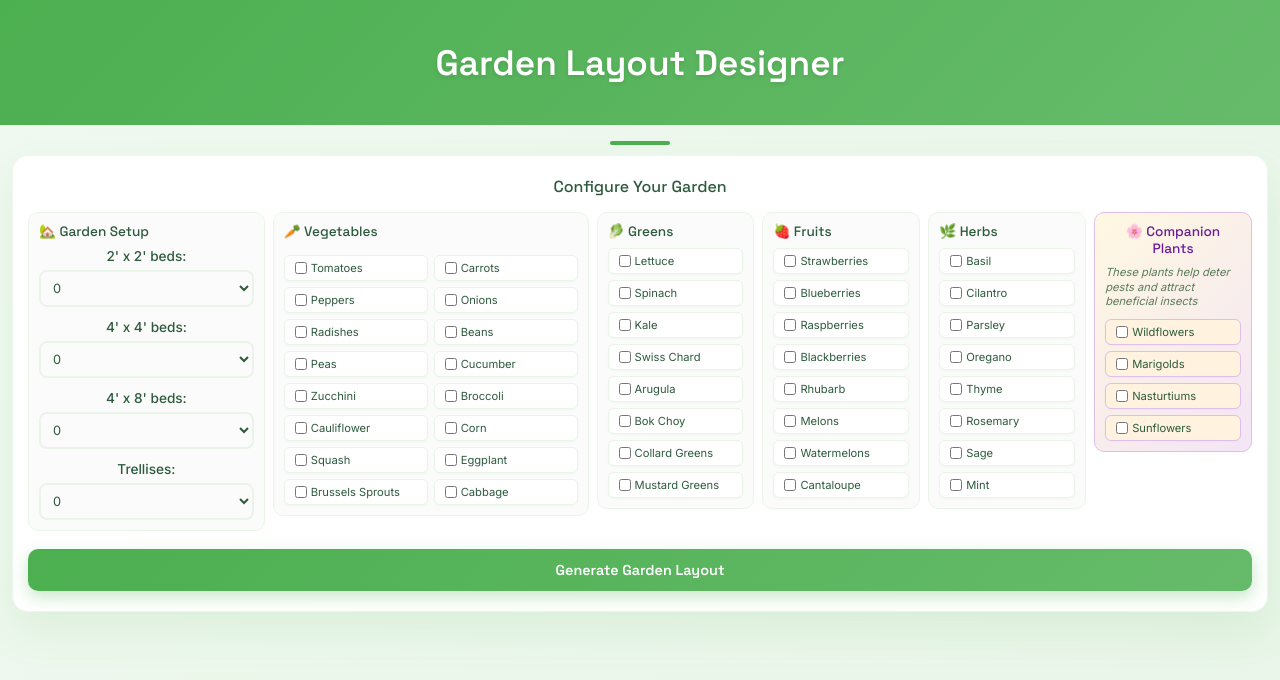
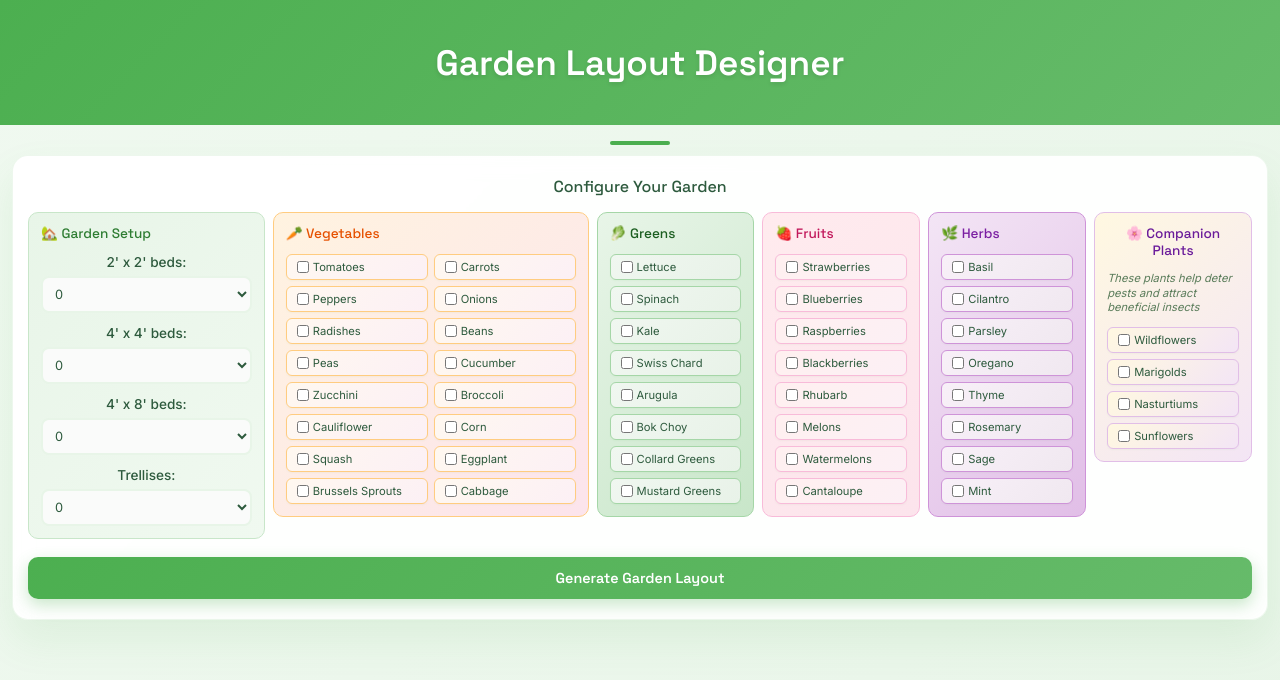
Before and after one commit to johnwyse/garden, a React (Create React App) app: page / in a window 1280 px wide. Shown: the top 680 px of the page. Built offline with nearby package versions, Linux system fonts and the light colour scheme.

Commit message:
spacing and gradient

```diff
--- a/src/components/GardenDesigner.css
+++ b/src/components/GardenDesigner.css
@@ -102,20 +102,24 @@
   display: grid;
   grid-template-columns: 1.5fr 2fr 1fr 1fr 1fr 1fr;
   gap: 8px;
+  align-items: start;
 }
 
 .plant-category {
   margin-bottom: 0;
-  padding: 10px;
+  padding: 12px;
   background: #fafbfa;
   border-radius: 10px;
   border: 1px solid #e8f5e8;
   height: fit-content;
   min-width: 0;
+  display: flex;
+  flex-direction: column;
+  align-items: stretch;
 }
 
 .plant-category h4 {
-  margin: 0 0 8px 0;
+  margin: 0 0 12px 0;
   color: #2d5a3d;
   font-family: 'Space Grotesk', sans-serif;
   font-size: 0.85rem;
@@ -123,15 +127,17 @@
   display: flex;
   align-items: center;
   gap: 4px;
+  flex-shrink: 0;
 }
 
 .category-description {
-  margin: 0 0 10px 0;
+  margin: 0 0 12px 0;
   color: #5a7c5a;
   font-style: italic;
   font-size: 0.7rem;
   line-height: 1.3;
   text-align: left;
+  flex-shrink: 0;
 }
 
 .companions-section {
@@ -143,10 +149,62 @@
   color: #6a1b9a;
 }
 
+/* Garden Setup section styling */
+.plant-category:first-child {
+  background: linear-gradient(135deg, #e8f5e8 0%, #f0f9f0 100%);
+  border: 1px solid #c8e6c9;
+}
+
+.plant-category:first-child h4 {
+  color: #2e7d32;
+}
+
+/* Vegetables section styling */
+.vegetables-category {
+  background: linear-gradient(135deg, #fff3e0 0%, #fce4ec 100%);
+  border: 1px solid #ffcc80;
+}
+
+.vegetables-category h4 {
+  color: #e65100;
+}
+
+/* Greens section styling */
+.plant-category:nth-child(3) {
+  background: linear-gradient(135deg, #e8f5e8 0%, #c8e6c9 100%);
+  border: 1px solid #a5d6a7;
+}
+
+.plant-category:nth-child(3) h4 {
+  color: #1b5e20;
+}
+
+/* Fruits section styling */
+.plant-category:nth-child(4) {
+  background: linear-gradient(135deg, #ffebee 0%, #fce4ec 100%);
+  border: 1px solid #f8bbd9;
+}
+
+.plant-category:nth-child(4) h4 {
+  color: #c2185b;
+}
+
+/* Herbs section styling */
+.plant-category:nth-child(5) {
+  background: linear-gradient(135deg, #f3e5f5 0%, #e1bee7 100%);
+  border: 1px solid #ce93d8;
+}
+
+.plant-category:nth-child(5) h4 {
+  color: #7b1fa2;
+}
+
 .plants-grid {
   display: grid;
   grid-template-columns: 1fr;
   gap: 6px;
+  flex: 1;
+  align-content: start;
 }
 
 .plant-checkbox {
@@ -174,14 +232,62 @@
 }
 
 .companion-checkbox {
-  background: #fff3e0;
+  background: linear-gradient(135deg, #fff8e1 0%, #f3e5f5 100%);
   border-color: #e1bee7;
 }
 
 .companion-checkbox:hover {
-  background: #f3e5f5;
+  background: linear-gradient(135deg, #f3e5f5 0%, #e1bee7 100%);
   border-color: #9c27b0;
   box-shadow: 0 2px 6px rgba(156, 39, 176, 0.15);
+}
+
+/* Vegetables checkboxes styling */
+.vegetables-category .plant-checkbox {
+  background: linear-gradient(135deg, #fff8f0 0%, #fcf0f5 100%);
+  border-color: #ffcc80;
+}
+
+.vegetables-category .plant-checkbox:hover {
+  background: linear-gradient(135deg, #fff3e0 0%, #fce4ec 100%);
+  border-color: #e65100;
+  box-shadow: 0 2px 6px rgba(230, 81, 0, 0.15);
+}
+
+/* Greens checkboxes styling */
+.plant-category:nth-child(3) .plant-checkbox {
+  background: linear-gradient(135deg, #f0f7f0 0%, #e8f2e8 100%);
+  border-color: #a5d6a7;
+}
+
+.plant-category:nth-child(3) .plant-checkbox:hover {
+  background: linear-gradient(135deg, #e8f5e8 0%, #c8e6c9 100%);
+  border-color: #1b5e20;
+  box-shadow: 0 2px 6px rgba(27, 94, 32, 0.15);
+}
+
+/* Fruits checkboxes styling */
+.plant-category:nth-child(4) .plant-checkbox {
+  background: linear-gradient(135deg, #fff0f0 0%, #fcf0f5 100%);
+  border-color: #f8bbd9;
+}
+
+.plant-category:nth-child(4) .plant-checkbox:hover {
+  background: linear-gradient(135deg, #ffebee 0%, #fce4ec 100%);
+  border-color: #c2185b;
+  box-shadow: 0 2px 6px rgba(194, 24, 91, 0.15);
+}
+
+/* Herbs checkboxes styling */
+.plant-category:nth-child(5) .plant-checkbox {
+  background: linear-gradient(135deg, #f8f0f8 0%, #f0e8f0 100%);
+  border-color: #ce93d8;
+}
+
+.plant-category:nth-child(5) .plant-checkbox:hover {
+  background: linear-gradient(135deg, #f3e5f5 0%, #e1bee7 100%);
+  border-color: #7b1fa2;
+  box-shadow: 0 2px 6px rgba(123, 31, 162, 0.15);
 }
 
 .plant-checkbox input {
@@ -195,12 +301,13 @@
   accent-color: #9c27b0;
 }
 
-/* Legacy support for old class name */
+/* Legacy support for old class name - remove old styles */
 .vegetables-grid {
   display: grid;
-  grid-template-columns: repeat(auto-fit, minmax(240px, 1fr));
-  gap: 16px;
-  margin-top: 15px;
+  grid-template-columns: 1fr 1fr;
+  gap: 6px;
+  flex: 1;
+  align-content: start;
 }
 
 .vegetable-checkbox {
@@ -724,10 +831,3 @@
 .plant-category .input-group:last-child {
   margin-bottom: 0;
 }
-
-/* Vegetables category has 2-column internal layout for better space usage */
-.vegetables-grid {
-  display: grid;
-  grid-template-columns: 1fr 1fr;
-  gap: 6px;
-}
```
